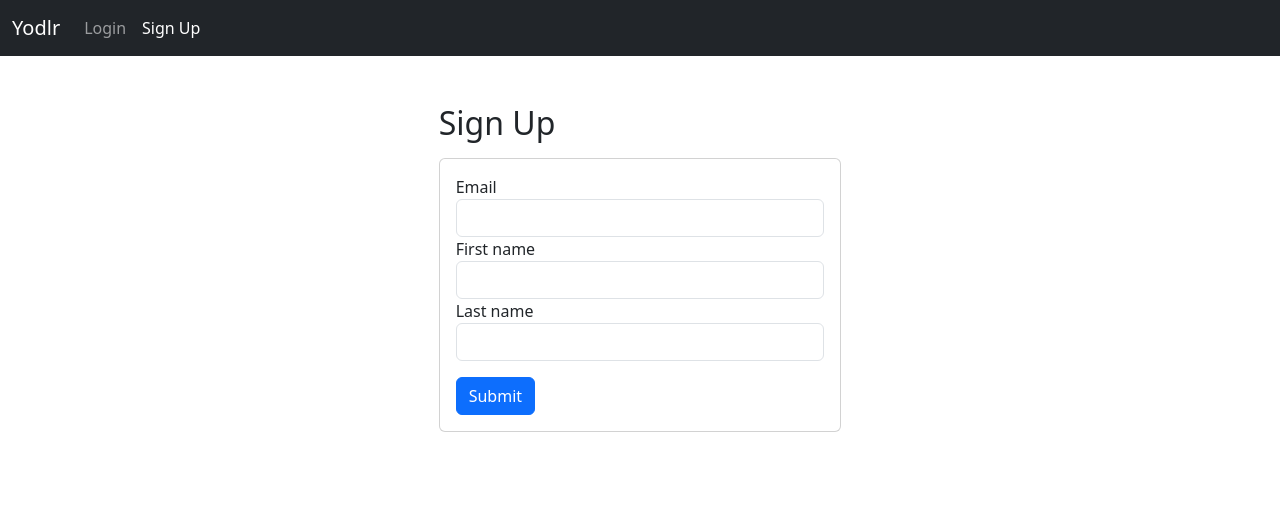
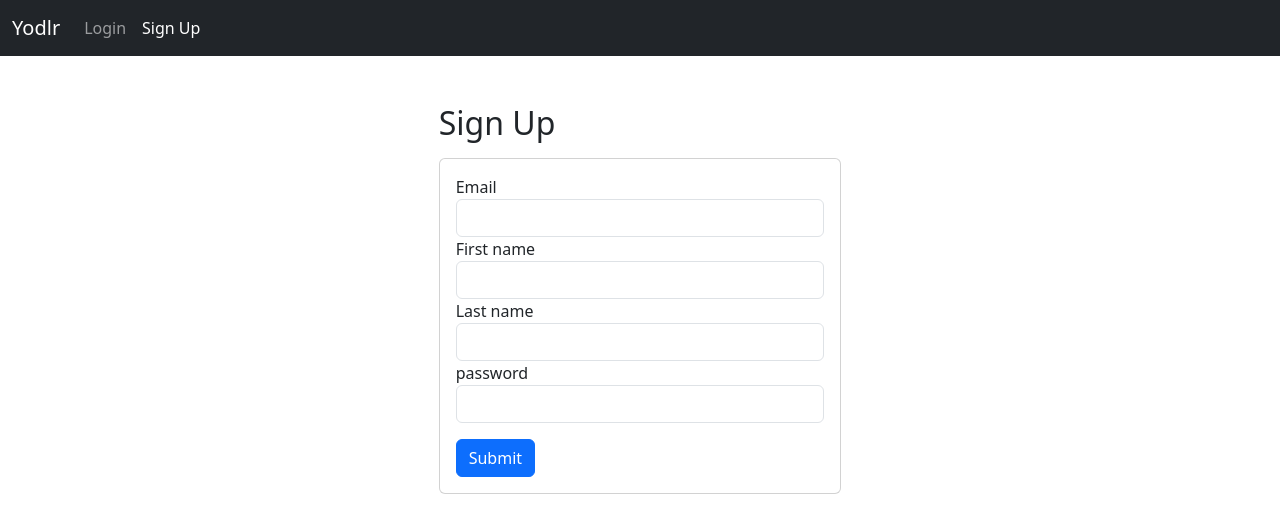
Before and after one commit to Gabito0/yodlr-frontend, a React (Vite) app: page /signup in a window 1280 px wide. Shown: the top 532 px of the page. Built offline with nearby package versions, Linux system fonts and the light colour scheme; no server answers.

Commit message:
added password input on sign up

```diff
--- a/src/auth/SignUpForm.jsx
+++ b/src/auth/SignUpForm.jsx
@@ -16,6 +16,7 @@ const SignupForm = ({ signup }) => {
     email: "",
     firstName: "",
     lastName: "",
+    password: "",
   });
   const [formErrors, setFormErrors] = useState([]);
 
@@ -76,6 +77,17 @@ const SignupForm = ({ signup }) => {
                   required
                 />
               </div>
+              <div className="form-group">
+                <label htmlFor="password">password</label>
+                <input
+                  id="password"
+                  name="password"
+                  className="form-control"
+                  value={formData.password}
+                  onChange={handleChange}
+                  required
+                />
+              </div>
 
               {formErrors.length > 0 && (
                 <AppAlert type="danger" messages={formErrors} />
```
